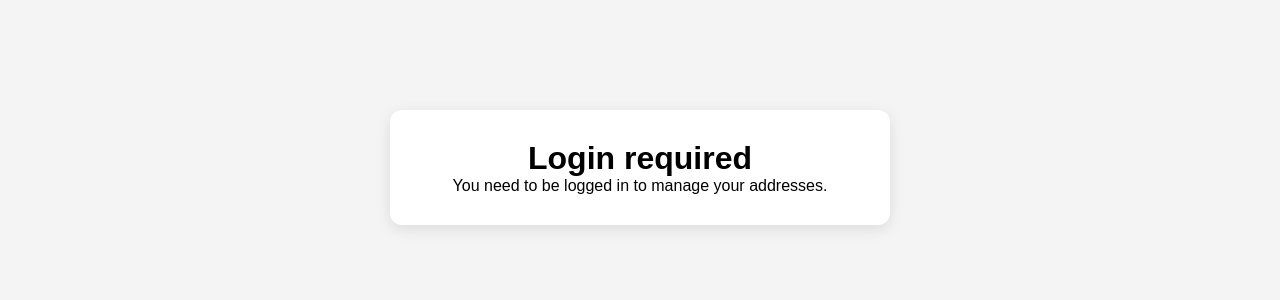
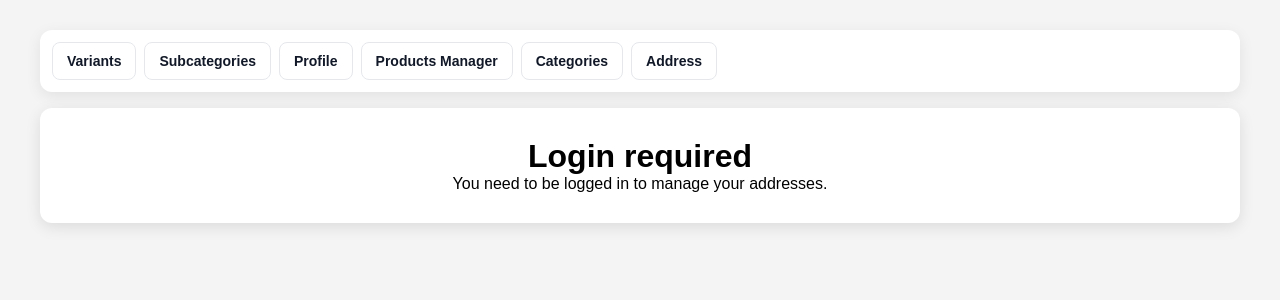
Before and after one commit to GustavoAssuncao02/ProjetoBackEnd, a React app in the folder frontend/: page /addresses in a window 1280 px wide. Shown: the top 300 px of the page. Built offline with nearby package versions, Linux system fonts and the light colour scheme; the HTML template or start-up script is replaced by a standard one.

Commit message:
update de funções

```diff
--- /dev/null
+++ b/frontend/src/components/menu-adm/MenuAdm.jsx
@@ -0,0 +1,30 @@
+import { Link } from 'react-router-dom'
+import styles from './menuAdm.styles'
+
+const menuItems = [
+  { label: 'Variants', path: '/products/variant' },
+  { label: 'Subcategories', path: '/subcategories-manager' },
+  { label: 'Profile', path: '/profile' },
+  { label: 'Products Manager', path: '/products' },
+  { label: 'Categories', path: '/categories' },
+  { label: 'Address', path: '/addresses' }
+]
+
+export default function MenuAdm() {
+  return (
+    <nav style={styles.nav} aria-label="Menu administrativo">
+      <ul style={styles.list}>
+        {menuItems.map((item) => (
+          <li key={`${item.label}-${item.path}`}>
+            <Link
+              to={item.path}
+              style={styles.link}
+            >
+              {item.label}
+            </Link>
+          </li>
+        ))}
+      </ul>
+    </nav>
+  )
+}
--- /dev/null
+++ b/frontend/src/components/menu-adm/menuAdm.styles.js
@@ -0,0 +1,34 @@
+const styles = {
+  nav: {
+    maxWidth: '1200px',
+    margin: '0 auto 16px',
+    backgroundColor: '#fff',
+    borderRadius: '12px',
+    boxShadow: '0 4px 15px rgba(0,0,0,0.08)',
+    padding: '12px',
+    overflowX: 'auto'
+  },
+
+  list: {
+    display: 'flex',
+    gap: '8px',
+    listStyle: 'none',
+    margin: 0,
+    padding: 0
+  },
+
+  link: {
+    display: 'block',
+    backgroundColor: '#fff',
+    border: '1px solid #e5e7eb',
+    padding: '10px 14px',
+    borderRadius: '8px',
+    color: '#111827',
+    fontSize: '14px',
+    fontWeight: '700',
+    textDecoration: 'none',
+    whiteSpace: 'nowrap'
+  }
+}
+
+export default styles
--- a/frontend/src/pages/addresses/addressesManager.jsx
+++ b/frontend/src/pages/addresses/addressesManager.jsx
@@ -1,4 +1,5 @@
 import { useEffect, useState } from 'react'
+import MenuAdm from '../../components/menu-adm/MenuAdm'
 import styles from './addressesManager.styles'
 
 export default function AddressesManager() {
@@ -152,6 +153,8 @@ export default function AddressesManager() {
   if (!token) {
     return (
       <div style={styles.container}>
+        <MenuAdm />
+
         <div style={styles.loginBox}>
           <h1>Login required</h1>
           <p>You need to be logged in to manage your addresses.</p>
@@ -162,6 +165,8 @@ export default function AddressesManager() {
 
   return (
     <div style={styles.container}>
+      <MenuAdm />
+
       <div style={styles.card}>
         <h1 style={styles.title}>My Addresses</h1>
 
--- a/frontend/src/pages/addresses/addressesManager.styles.js
+++ b/frontend/src/pages/addresses/addressesManager.styles.js
@@ -5,7 +5,7 @@ const styles = {
     padding: '30px'
   },
   card: {
-    maxWidth: '1100px',
+    maxWidth: '1200px',
     margin: '0 auto',
     backgroundColor: '#fff',
     borderRadius: '12px',
@@ -76,8 +76,8 @@ const styles = {
     textAlign: 'center'
   },
   loginBox: {
-    maxWidth: '500px',
-    margin: '80px auto',
+    maxWidth: '1200px',
+    margin: '0 auto',
     backgroundColor: '#fff',
     borderRadius: '12px',
     padding: '30px',
--- a/frontend/src/pages/categories/CategoriesManager.jsx
+++ b/frontend/src/pages/categories/CategoriesManager.jsx
@@ -1,4 +1,5 @@
 import { useEffect, useState } from 'react'
+import MenuAdm from '../../components/menu-adm/MenuAdm'
 import styles from './categoriesManager.styles'
 
 export default function CategoriesManager() {
@@ -122,6 +123,8 @@ export default function CategoriesManager() {
 
   return (
     <div style={styles.container}>
+      <MenuAdm />
+
       <div style={styles.card}>
         <h1 style={styles.title}>Categories Manager</h1>
 
--- a/frontend/src/pages/categories/categoriesManager.styles.js
+++ b/frontend/src/pages/categories/categoriesManager.styles.js
@@ -5,7 +5,7 @@ const styles = {
     padding: '30px'
   },
   card: {
-    maxWidth: '1000px',
+    maxWidth: '1200px',
     margin: '0 auto',
     backgroundColor: '#fff',
     borderRadius: '12px',
--- a/frontend/src/pages/products/ProductsManager.jsx
+++ b/frontend/src/pages/products/ProductsManager.jsx
@@ -1,4 +1,5 @@
 import { useEffect, useState } from 'react'
+import MenuAdm from '../../components/menu-adm/MenuAdm'
 import styles from './ProductsManager.Styles'
 
 export default function ProductsManager() {
@@ -273,6 +274,8 @@ export default function ProductsManager() {
 
   return (
     <div style={styles.container}>
+      <MenuAdm />
+
       <div style={styles.card}>
         <h1 style={styles.title}>Products Manager</h1>
 
--- a/frontend/src/pages/profile/Profile.Styles.js
+++ b/frontend/src/pages/profile/Profile.Styles.js
@@ -1,18 +1,16 @@
 const styles = {
   container: {
     minHeight: '100vh',
-    display: 'flex',
-    justifyContent: 'center',
-    alignItems: 'center',
     backgroundColor: '#f4f4f4',
-    padding: '20px'
+    padding: '30px'
   },
   card: {
     width: '100%',
-    maxWidth: '500px',
+    maxWidth: '1200px',
+    margin: '0 auto',
     backgroundColor: '#fff',
     borderRadius: '12px',
-    padding: '30px',
+    padding: '24px',
     boxShadow: '0 4px 15px rgba(0,0,0,0.1)'
   },
   title: {
@@ -20,8 +18,8 @@ const styles = {
     marginBottom: '20px'
   },
   form: {
-    display: 'flex',
-    flexDirection: 'column',
+    display: 'grid',
+    gridTemplateColumns: 'repeat(auto-fit, minmax(260px, 1fr))',
     gap: '12px'
   },
   input: {
@@ -45,7 +43,8 @@ const styles = {
     backgroundColor: '#111827',
     color: '#fff',
     fontSize: '16px',
-    cursor: 'pointer'
+    cursor: 'pointer',
+    width: '100%'
   },
   dangerButton: {
     padding: '12px',
@@ -80,7 +79,8 @@ const styles = {
   },
   buttonGroup: {
     display: 'flex',
-    gap: '10px'
+    gap: '10px',
+    flexWrap: 'wrap'
   },
   message: {
     marginTop: '15px',
--- a/frontend/src/pages/profile/Profile.jsx
+++ b/frontend/src/pages/profile/Profile.jsx
@@ -1,4 +1,5 @@
 import { useEffect, useState } from 'react'
+import MenuAdm from '../../components/menu-adm/MenuAdm'
 import styles from './Profile.Styles'
 
 export default function EditProfile() {
@@ -11,6 +12,7 @@ export default function EditProfile() {
     phone: '',
     gender: '',
     password: '',
+    password_confirmation: '',
     role: ''
   })
 
@@ -50,6 +52,7 @@ export default function EditProfile() {
         phone: data.phone || '',
         gender: data.gender || '',
         password: '',
+        password_confirmation: '',
         role: data.role || ''
       })
     } catch (error) {
@@ -73,6 +76,21 @@ export default function EditProfile() {
     setMessage('')
 
     try {
+      const hasPassword = formData.password.trim()
+      const hasPasswordConfirmation = formData.password_confirmation.trim()
+
+      if (hasPassword && !hasPasswordConfirmation) {
+        throw new Error('Confirm your new password before saving.')
+      }
+
+      if (!hasPassword && hasPasswordConfirmation) {
+        throw new Error('Enter a new password before confirming it.')
+      }
+
+      if (hasPassword && formData.password !== formData.password_confirmation) {
+        throw new Error('New password and confirmation do not match.')
+      }
+
       const token = localStorage.getItem('token')
 
       const bodyData = {
@@ -106,7 +124,8 @@ export default function EditProfile() {
 
       setFormData((prev) => ({
         ...prev,
-        password: ''
+        password: '',
+        password_confirmation: ''
       }))
     } catch (error) {
       setMessage(error.message)
@@ -153,6 +172,8 @@ export default function EditProfile() {
   if (fetching) {
     return (
       <div style={styles.container}>
+        <MenuAdm />
+
         <div style={styles.card}>
           <h1 style={styles.title}>Loading profile...</h1>
         </div>
@@ -162,6 +183,8 @@ export default function EditProfile() {
 
   return (
     <div style={styles.container}>
+      <MenuAdm />
+
       <div style={styles.card}>
         <h1 style={styles.title}>Edit Profile</h1>
 
@@ -244,6 +267,15 @@ export default function EditProfile() {
             style={styles.input}
           />
 
+          <input
+            type="password"
+            name="password_confirmation"
+            placeholder="Confirm new password"
+            value={formData.password_confirmation}
+            onChange={handleChange}
+            style={styles.input}
+          />
+
           <button type="submit" style={styles.button} disabled={loading}>
             {loading ? 'Saving...' : 'Save changes'}
           </button>
--- a/frontend/src/pages/subcategories/SubcategoriesManager.Styles.js
+++ b/frontend/src/pages/subcategories/SubcategoriesManager.Styles.js
@@ -5,7 +5,7 @@ const styles = {
     padding: '30px'
   },
   card: {
-    maxWidth: '1100px',
+    maxWidth: '1200px',
     margin: '0 auto',
     backgroundColor: '#fff',
     borderRadius: '16px',
--- a/frontend/src/pages/subcategories/SubcategoriesManager.jsx
+++ b/frontend/src/pages/subcategories/SubcategoriesManager.jsx
@@ -1,4 +1,5 @@
 import { useEffect, useMemo, useState } from 'react'
+import MenuAdm from '../../components/menu-adm/MenuAdm'
 import styles from './SubcategoriesManager.Styles'
 
 export default function SubcategoriesManager() {
@@ -405,6 +406,8 @@ export default function SubcategoriesManager() {
 
     return (
         <div style={styles.container}>
+            <MenuAdm />
+
             <div style={styles.card}>
                 <h1 style={styles.title}>Subcategories Manager</h1>
 
--- a/frontend/src/pages/variants/VariantsManager.jsx
+++ b/frontend/src/pages/variants/VariantsManager.jsx
@@ -1,4 +1,5 @@
 import { Fragment, useEffect, useMemo, useState } from 'react'
+import MenuAdm from '../../components/menu-adm/MenuAdm'
 import styles from './variantsManager.styles'
 
 const colorOptions = [
@@ -317,6 +318,8 @@ export default function VariantsManager() {
 
   return (
     <div style={styles.container}>
+      <MenuAdm />
+
       <div style={styles.card}>
         <h1 style={styles.title}>Variants Manager</h1>
 
```
Also changed, not shown: 1 other file (tests, documents, lock files or other folders).
